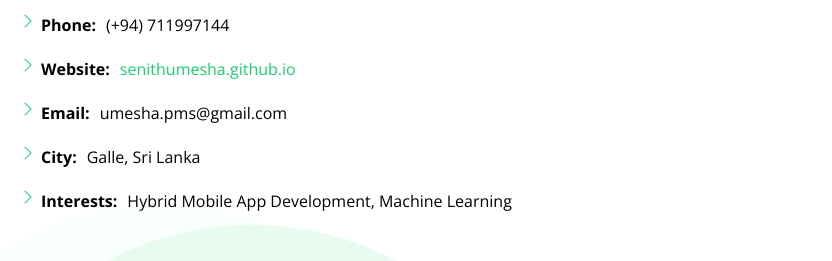
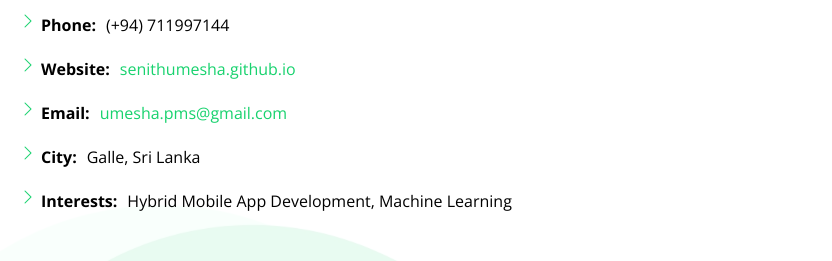
Before and after one commit to SenithUmesha/senithumesha.github.io, a plain HTML site: page index.html in a window 1280 px wide. Both pictures are taken after a click on the link "About". Shown: the part 303-564 px from the top of the page, 448-1280 px from the left. Drawn offline with nearby package versions, Linux system fonts and the light colour scheme.

Commit message:
Update cv and email link

```diff
--- a/index.html
+++ b/index.html
@@ -52,7 +52,7 @@
       <div class="social-links">
         <a href="https://www.linkedin.com/in/senith-umesha/" class="linkedin"><i class="bi bi-linkedin"></i></a>
         <a href="https://github.com/SenithUmesha" class="github"><i class="bi bi-github"></i></a>
-        <button onclick="location.href=''">Download CV</button>
+        <button onclick="location.href='https://drive.google.com/file/d/1s9CNWogBNURhFAYDE9FIyguyWwcjmern/view?usp=sharing'">Download CV</button>
       </div>
     </div>
   </header><!-- End Header -->
@@ -82,7 +82,7 @@
               <ul>
                 <li><i class="bi bi-chevron-right"></i> <strong>Phone:</strong> <span>(+94) 711997144</span></li>
                 <li><i class="bi bi-chevron-right"></i> <strong>Website:</strong> <a href="https://senithumesha.github.io/">senithumesha.github.io</a></li>
-                <li><i class="bi bi-chevron-right"></i> <strong>Email:</strong> <span>umesha.pms@gmail.com</span></li>
+                <li><i class="bi bi-chevron-right"></i> <strong>Email:</strong> <a href="mailto:umesha.pms@gmail.com">umesha.pms@gmail.com</a></li>
                 <li><i class="bi bi-chevron-right"></i> <strong>City:</strong> <span>Galle, Sri Lanka</span></li>
                 <li><i class="bi bi-chevron-right"></i> <strong>Interests:</strong> <span>Hybrid Mobile App Development, Machine Learning</span></li>
               </ul>
@@ -374,7 +374,7 @@
           <div class="info-box">
             <i class="bx bx-envelope"></i>
             <h3>Email Me</h3>
-            <p>umesha.pms@gmail.com</p>
+            <p><a href="mailto:umesha.pms@gmail.com">umesha.pms@gmail.com</a></p>
           </div>
         </div>
 
```
